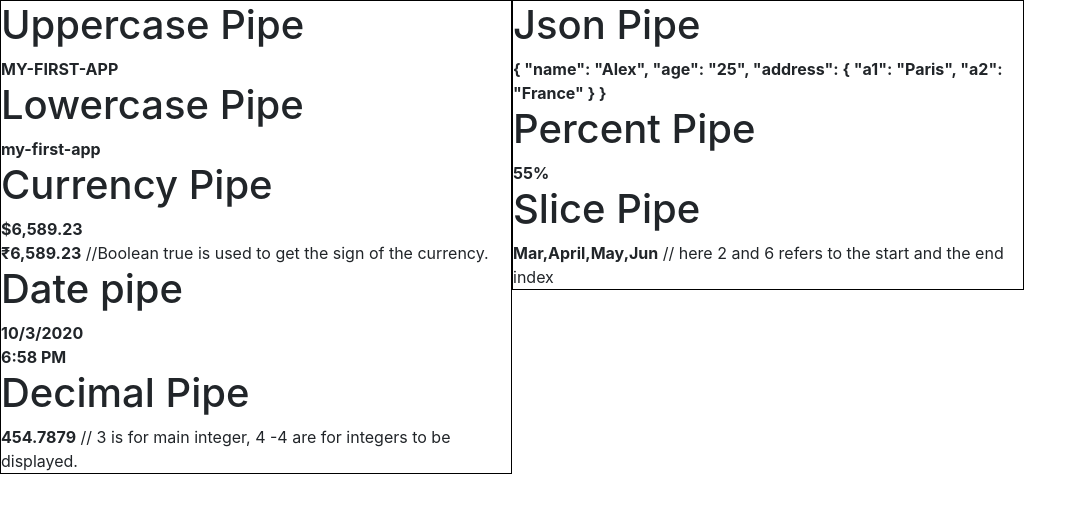
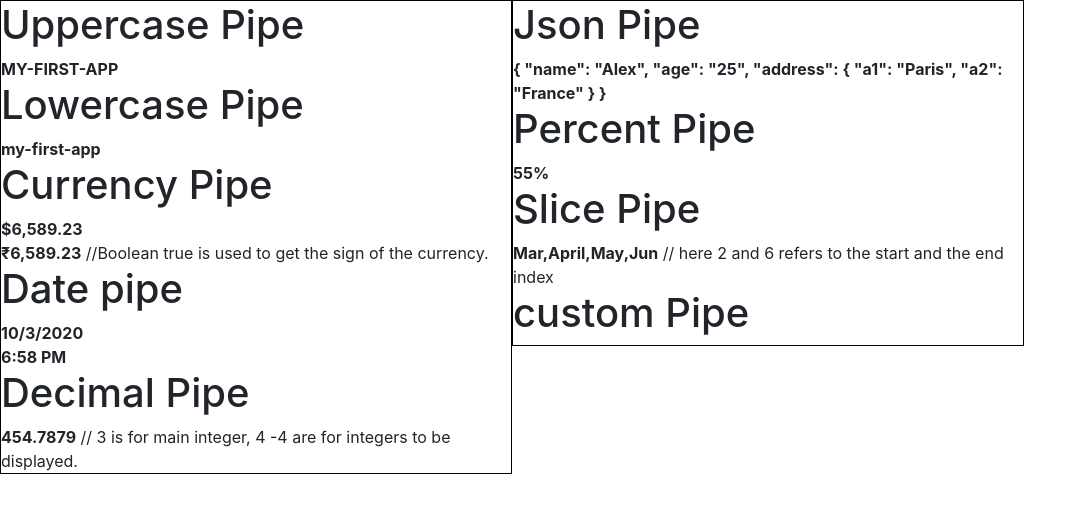
Before and after one commit to pbelokar/AngularFirstApp, an Angular app: page / in a window 1280 px wide. Shown: the top 512 px of the page, without its empty margins (0-1087 px from the left). Built offline with nearby package versions, Linux system fonts and the light colour scheme.

Commit message:
custom-pipe

```diff
--- a/src/app/angular7-pipe/angular7-pipe.component.html
+++ b/src/app/angular7-pipe/angular7-pipe.component.html
@@ -1,19 +1,19 @@
-<div style = "width:100%;">
-    <div style = "width:40%;float:left;border:solid 1px black;">
+<div style="width:100%;">
+    <div style="width:40%;float:left;border:solid 1px black;">
         <h1>Uppercase Pipe</h1>
-      <b>{{title | uppercase}}</b><br/>
+        <b>{{title | uppercase}}</b><br />
         <h1>Lowercase Pipe</h1>
         <b>{{title | lowercase}}</b>
         <h1>Currency Pipe</h1>
-      <b>{{6589.23 | currency:"USD"}}</b><br/>
+        <b>{{6589.23 | currency:"USD"}}</b><br />
         <b>{{6589.23 | currency:"INR":true}}</b> //Boolean true is used to get the sign of the currency.
         <h1>Date pipe</h1>
-      <b>{{todaydate | date:'d/M/y'}}</b><br/>
+        <b>{{todaydate | date:'d/M/y'}}</b><br />
         <b>{{todaydate | date:'shortTime'}}</b>
         <h1>Decimal Pipe</h1>
         <b>{{ 454.78787814 | number: '3.4-4' }}</b> // 3 is for main integer, 4 -4 are for integers to be displayed.
     </div>
-    <div style = "width:40%;float:left;border:solid 1px black;">
+    <div style="width:40%;float:left;border:solid 1px black;">
         <h1>Json Pipe</h1>
         <b>{{ jsonval | json }}</b>
         <h1>Percent Pipe</h1>
@@ -21,5 +21,9 @@
         <h1>Slice Pipe</h1>
         <b>{{months | slice:2:6}}</b>
         // here 2 and 6 refers to the start and the end index
+
+        <h1>custom Pipe</h1>
+        <!-- <b>{{25 | Angular7PipeComponent}}</b> -->
+
     </div>
 </div>
--- a/src/app/angular7-pipe/angular7-pipe.component.ts
+++ b/src/app/angular7-pipe/angular7-pipe.component.ts
@@ -1,20 +1,28 @@
 import { Component, OnInit } from '@angular/core';
+import { Pipe, PipeTransform } from '@angular/core';
 
 @Component({
   selector: 'app-angular7-pipe',
   templateUrl: './angular7-pipe.component.html',
   styleUrls: ['./angular7-pipe.component.css']
 })
-export class Angular7PipeComponent implements OnInit {
+// @Pipe({
+//   name:'Angular7PipeComponent'
+// })
+export class Angular7PipeComponent implements PipeTransform {
 
   title = 'my-first-app';
   todaydate = new Date();
-  jsonval = {name: 'Alex', age: '25', address:{a1: 'Paris', a2: 'France'}};
+  jsonval = { name: 'Alex', age: '25', address: { a1: 'Paris', a2: 'France' } };
   months = ['Jan', 'Feb', 'Mar', 'April', 'May', 'Jun',
     'July', 'Aug', 'Sept', 'Oct', 'Nov', 'Dec'];
 
   constructor() { }
 
+  transform(val: number): number {
+    return Math.sqrt(val);
+  }
+
   ngOnInit(): void {
   }
 
--- a/src/app/app.component.ts
+++ b/src/app/app.component.ts
@@ -1,4 +1,5 @@
 import { Component } from '@angular/core';
+
 
 @Component({
   selector: 'app-root',
```
Lines whose indentation alone changed are shown as unchanged.
